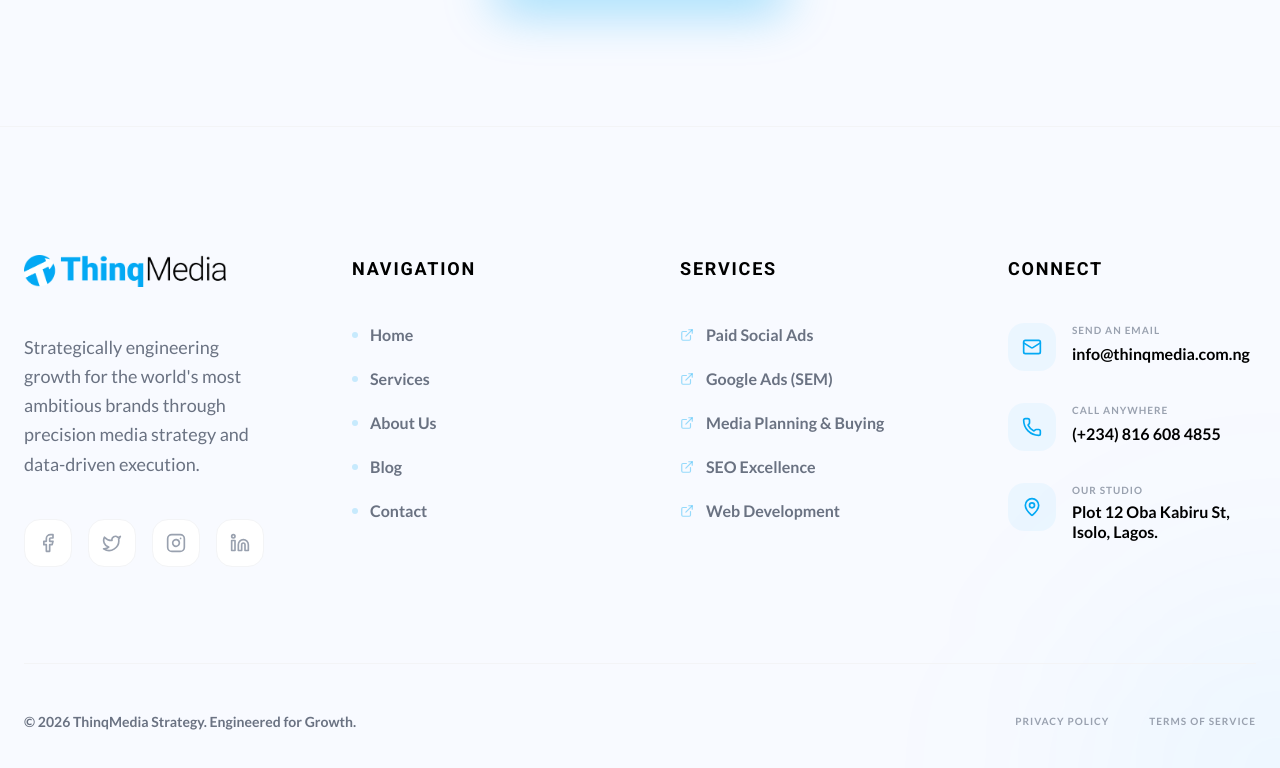
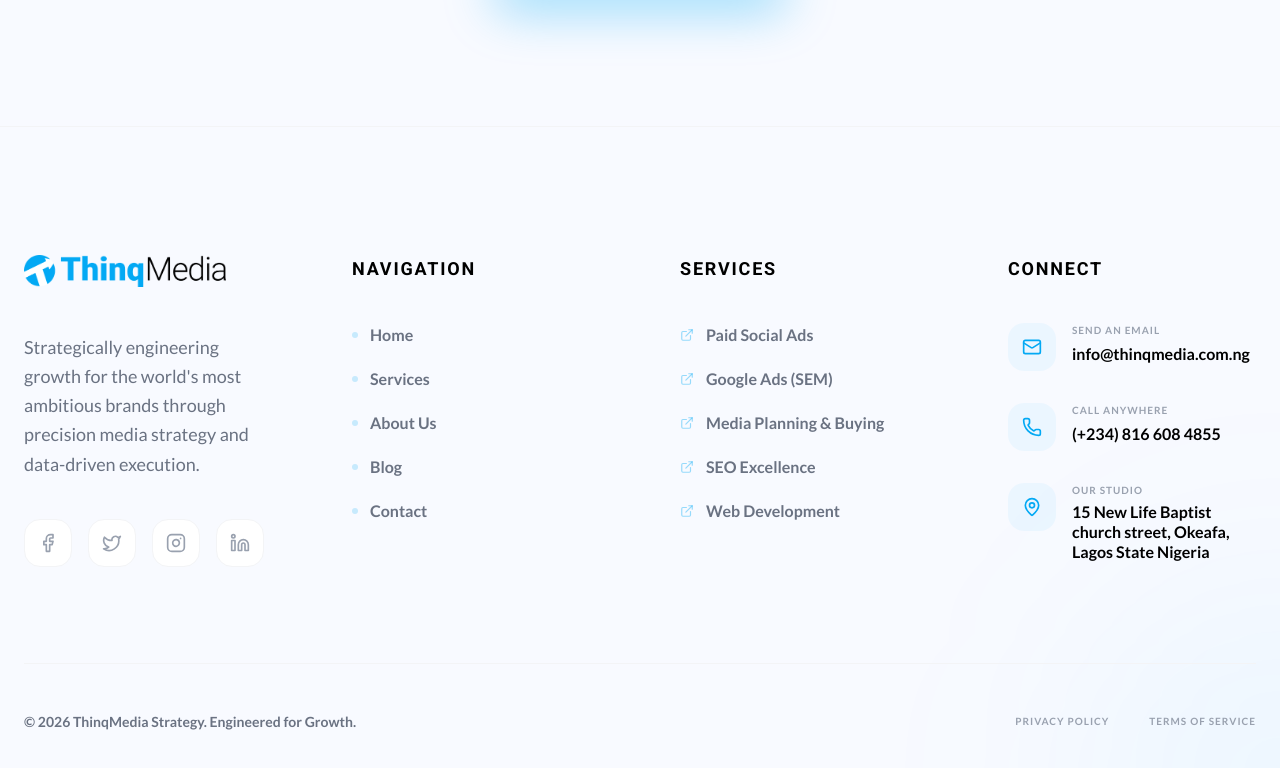
Before and after one commit to EmekaIwuagwu/thinqmedia, a Next.js app: page / in a window 1280 px wide. Shown: the part 5490-6258 px from the top of the page. Built offline with nearby package versions, Linux system fonts and the light colour scheme; no server answers; the database is empty.

Commit message:
chore: update company address on contact page and footer

```diff
--- a/src/app/contact/page.tsx
+++ b/src/app/contact/page.tsx
@@ -125,7 +125,7 @@ export default function ContactPage() {
                                             </div>
                                             <div>
                                                 <p className="text-xs font-black uppercase tracking-widest text-gray-400 mb-1">Our Studio</p>
-                                                <p className="text-xl font-black text-accent leading-tight">Plot 12 Oba Kabiru St, Adelaja, Isolo, Lagos.</p>
+                                                <p className="text-xl font-black text-accent leading-tight">15 New Life Baptist church street, Okeafa, Lagos State Nigeria</p>
                                             </div>
                                         </div>
                                     </div>
--- a/src/components/Footer.tsx
+++ b/src/components/Footer.tsx
@@ -111,7 +111,7 @@ export default function Footer() {
                 </div>
                 <div>
                   <p className="text-[10px] font-black text-gray-400 uppercase tracking-widest mb-1">Our Studio</p>
-                  <p className="font-black text-accent leading-tight">Plot 12 Oba Kabiru St, Isolo, Lagos.</p>
+                  <p className="font-black text-accent leading-tight">15 New Life Baptist church street, Okeafa, Lagos State Nigeria</p>
                 </div>
               </div>
             </div>
```
